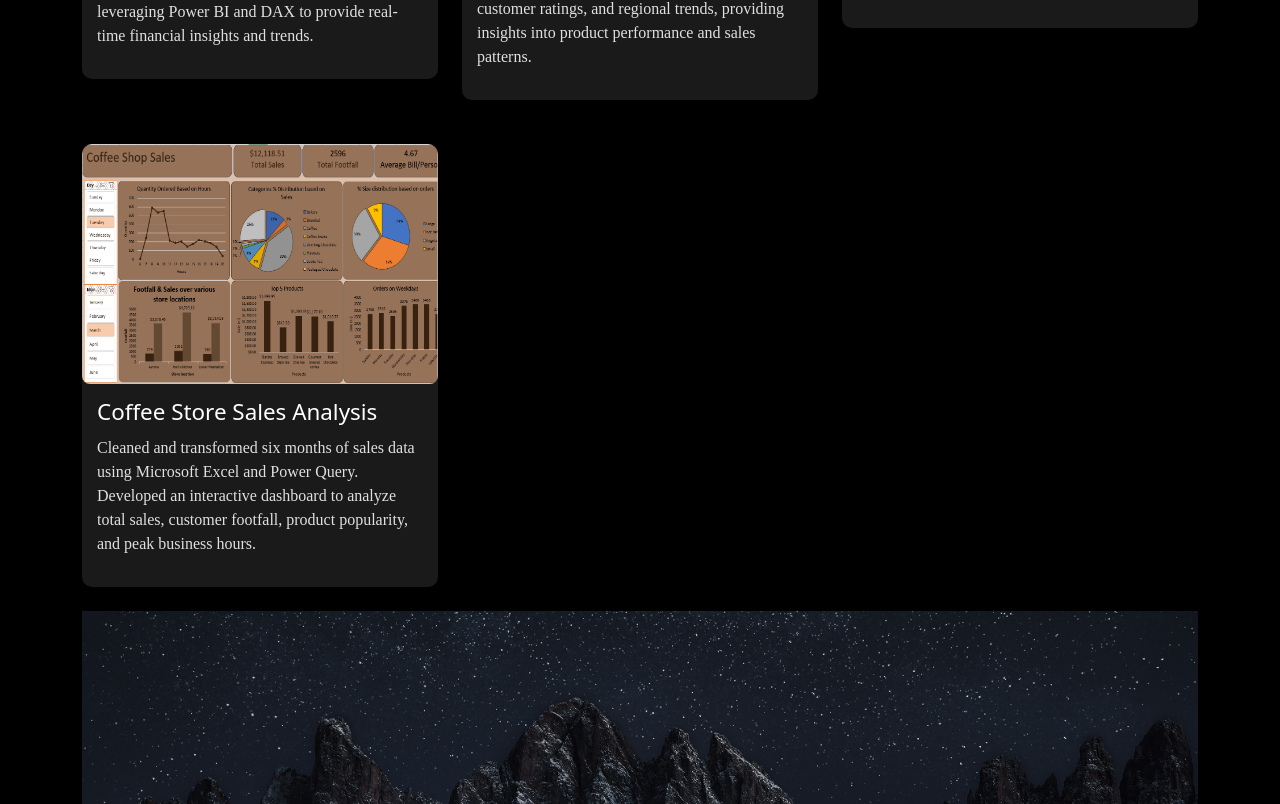
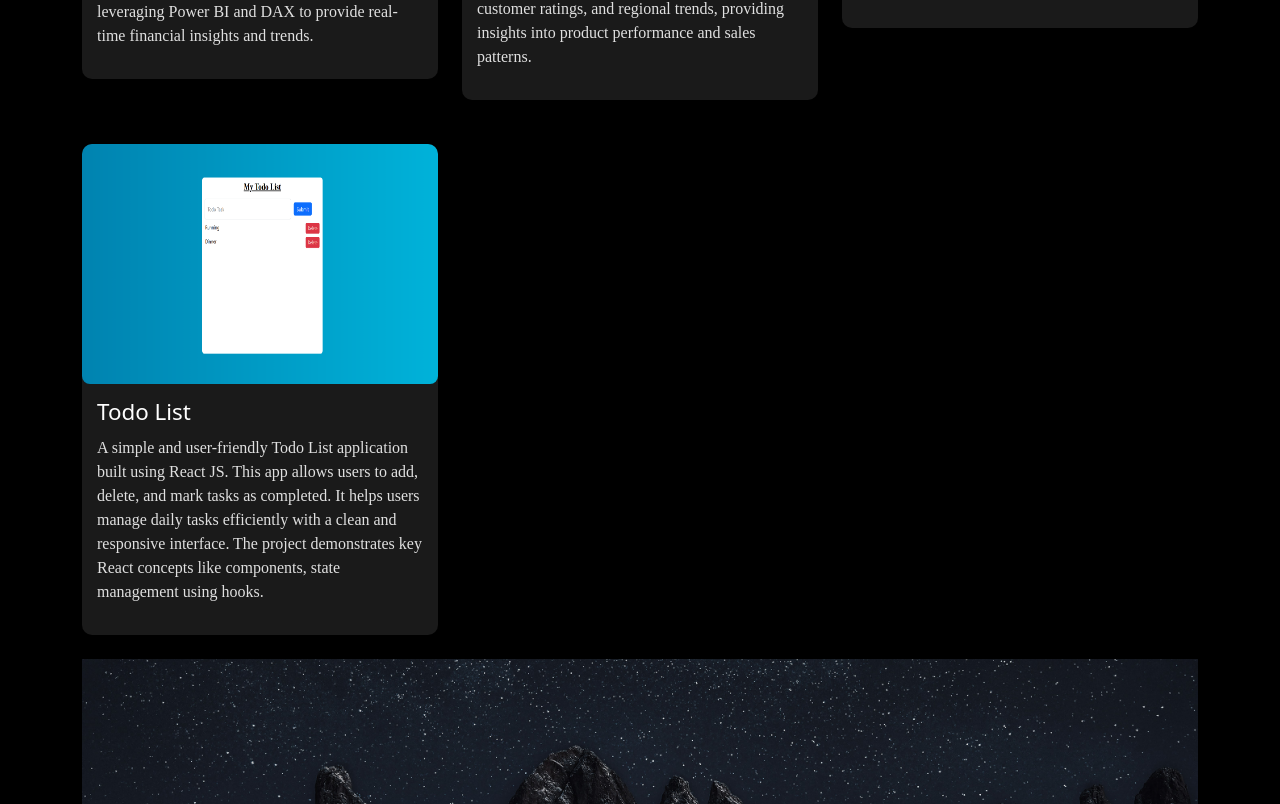
Before and after one commit to Sanjay-799/React-Portfolio, a React (Vite) app in the folder portfolio/: page /projects in a window 1280 px wide. Shown: the part 559-1363 px from the top of the page. Built offline with nearby package versions, Linux system fonts and the light colour scheme.

Commit message:
addec the Live project link in the project.js file

```diff
--- a/portfolio/src/Pages/Projects.jsx
+++ b/portfolio/src/Pages/Projects.jsx
@@ -32,9 +32,12 @@ function ProjectPage() {
                 )}
               </div>
               <div className="project-content">
-                <h2 className="project-title">{project.title}</h2>
+                <a href={project.Live} style={{ color: "white", textDecoration: "none" }} target="_blank" rel="noopener noreferrer">
+                  <h2 className="project-title">{project.title}</h2>
+                </a>
                 <p className="project-des">{project.description}</p>
               </div>
+
             </div>
           </div>
         ))}
--- a/portfolio/src/Pages/Resume.jsx
+++ b/portfolio/src/Pages/Resume.jsx
@@ -2,9 +2,6 @@ import React from "react";
 import {education} from '../Resume'
 
 function ResumePage() {
-
-
-
   return (
     <section className="resume-section py-5">
       <div className="container">
@@ -12,10 +9,7 @@ function ResumePage() {
         <div className="intro-section text-center mb-5">
           <h1 className="top-heading">Resume</h1>
           <p className="resume-bio">
-            Aspiring Data Analyst with hands-on experience in data analysis, statistical modeling,
-            and data-driven decision-making. Skilled in Python, Excel, Power BI, and MySQL, with
-            a strong foundation in data analysis, reporting, and project execution. Passionate about
-            leveraging data to drive actionable insights and solve real-world problems.
+            I am an aspiring Data Analyst and Web Developer with practical experience in analyzing data and creating websites. Skilled in tools like Python, Power BI, Excel, and React. I enjoy turning data into useful insights and building websites that solve real problems. I'm passionate about using both data and technology to make smart decisions and create meaningful solutions.
           </p>
         </div>
 
--- a/portfolio/src/projects.js
+++ b/portfolio/src/projects.js
@@ -6,27 +6,31 @@ export const projects = [
       title: "Credit Card Financial Dashboard",
       image: "/images/credit-project.png",
       description: "Developed an interactive dashboard using transaction and customer data from MySQL, leveraging Power BI and DAX to provide real-time financial insights and trends.",
-      link: "https://github.com/Sanjay-799/Credit_card_Financial_Dasboard.git"
+      link: "https://github.com/Sanjay-799/Credit_card_Financial_Dasboard.git",
+      Live:''
     },
     {
       id: 2,
       title: "Blinkit Sales Analysis",
       image: "/images/blinkit.png",
       description: "Analyzed 8,500+ rows of e-commerce data, ensuring data accuracy. Built interactive dashboards in Power BI to track sales metrics, customer ratings, and regional trends, providing insights into product performance and sales patterns.",
-      link: "https://github.com/Sanjay-799/blinkit-sales-analysis.git"
+      link: "https://github.com/Sanjay-799/blinkit-sales-analysis.git",
+      Live:''
     },{
       id: 3,
       title: "Supermarket Sales Analysis",
       image: "/images/supermarket.jpg",
       description: "Performed EDA to analyze sales trends, customer behavior, and payment patterns. Identified key factors influencing sales performance.",
-      link: "https://github.com/Sanjay-799/Supermarket-Sales-Analysis.git"
+      link: "https://github.com/Sanjay-799/Supermarket-Sales-Analysis.git" ,
+      Live:''
     },
     {
       id: 4,
-      title: "Coffee Store Sales Analysis",
-      image: "/images/coffee.png",
-      description: "Cleaned and transformed six months of sales data using Microsoft Excel and Power Query. Developed an interactive dashboard to analyze total sales, customer footfall, product popularity, and peak business hours.",
-      link: "https://github.com/Sanjay-799/Coffee-Store-Sales.git"
+      title: "Todo List",
+      image: "/images/TodoList.png",
+      description: "A simple and user-friendly Todo List application built using React JS. This app allows users to add, delete, and mark tasks as completed. It helps users manage daily tasks efficiently with a clean and responsive interface. The project demonstrates key React concepts like components, state management using hooks.",
+      link: "https://github.com/Sanjay-799/Food-delivery-Application.git" ,
+      Live:'https://react-js-todo-list-jro9.vercel.app/'
     },
 
   ];
```
Also changed, not shown: portfolio/public/images/TodoList.png (added).
